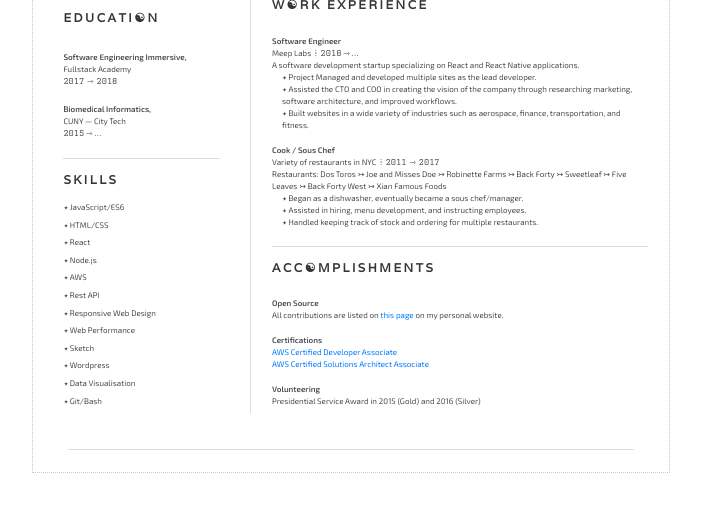
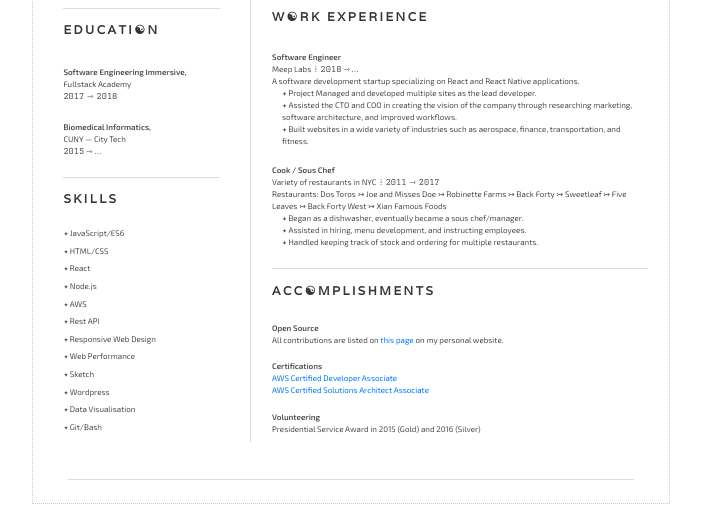
Before and after one commit to jMuzsik/resume, a plain HTML site: page index.html in a window 1280 px wide. Shown: the part 319-833 px from the top of the page, without its empty margins (289-990 px from the left). Before the commit the page ends 800 px from the top, so only its background shows below. Drawn offline with nearby package versions, Linux system fonts and the light colour scheme; a web font is replaced by a local one.

Commit message:
prevent squishing

```diff
--- a/styles.css
+++ b/styles.css
@@ -7,6 +7,7 @@
 }
 body {
   width: 638px;
+  min-height: 825px;
   margin-left: auto;
   margin-right: auto;
   /* Page defaults */
@@ -82,8 +83,8 @@ li span {
 
 /* Predominantly grid styling below, chronologically set. */
 .inner-body {
-  min-height: 98vh;
-  max-height: 98vh;
+  min-height: 815px;
+  max-height: 815px;
   margin: 0;
   margin-top: 1vh;
   display: grid;
```
